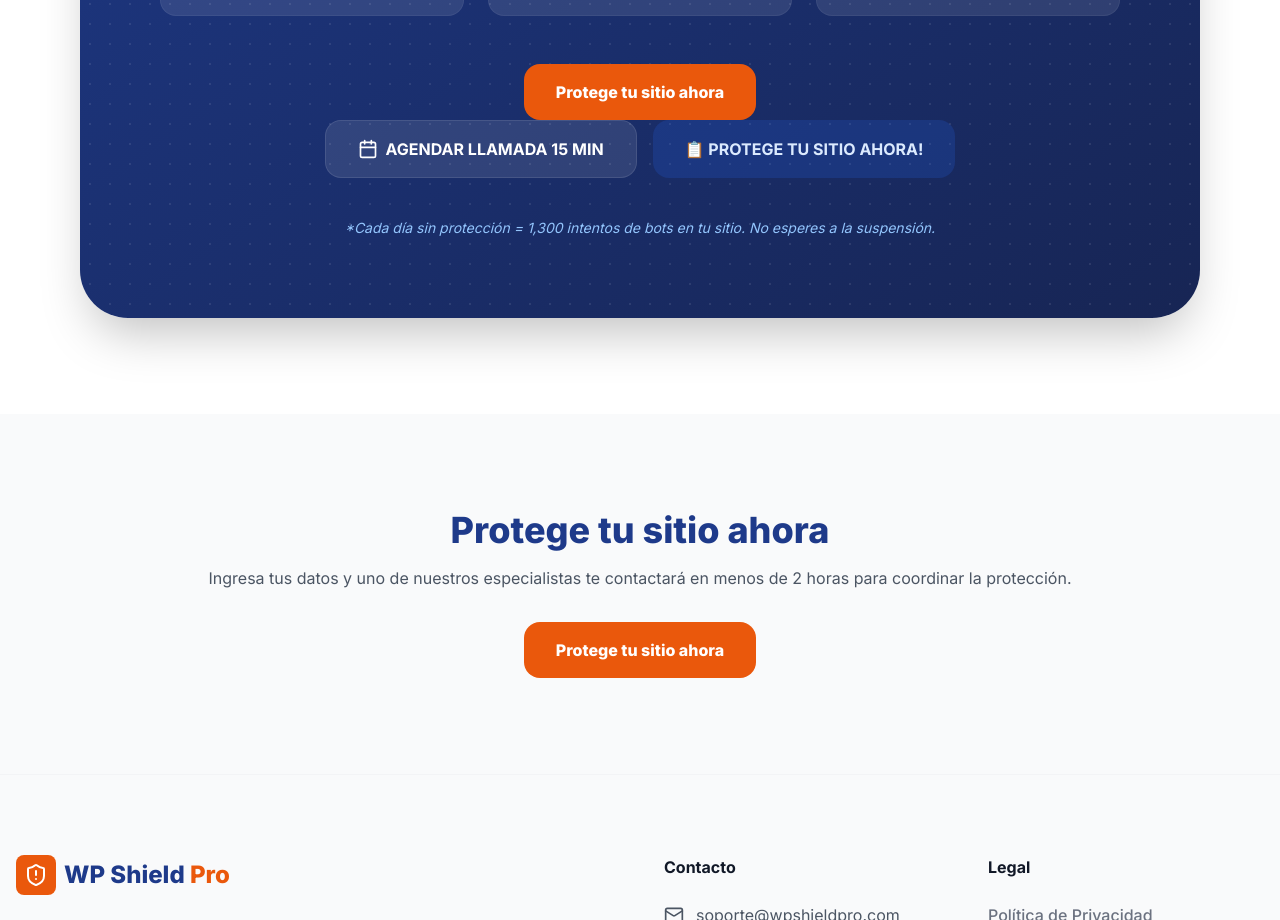
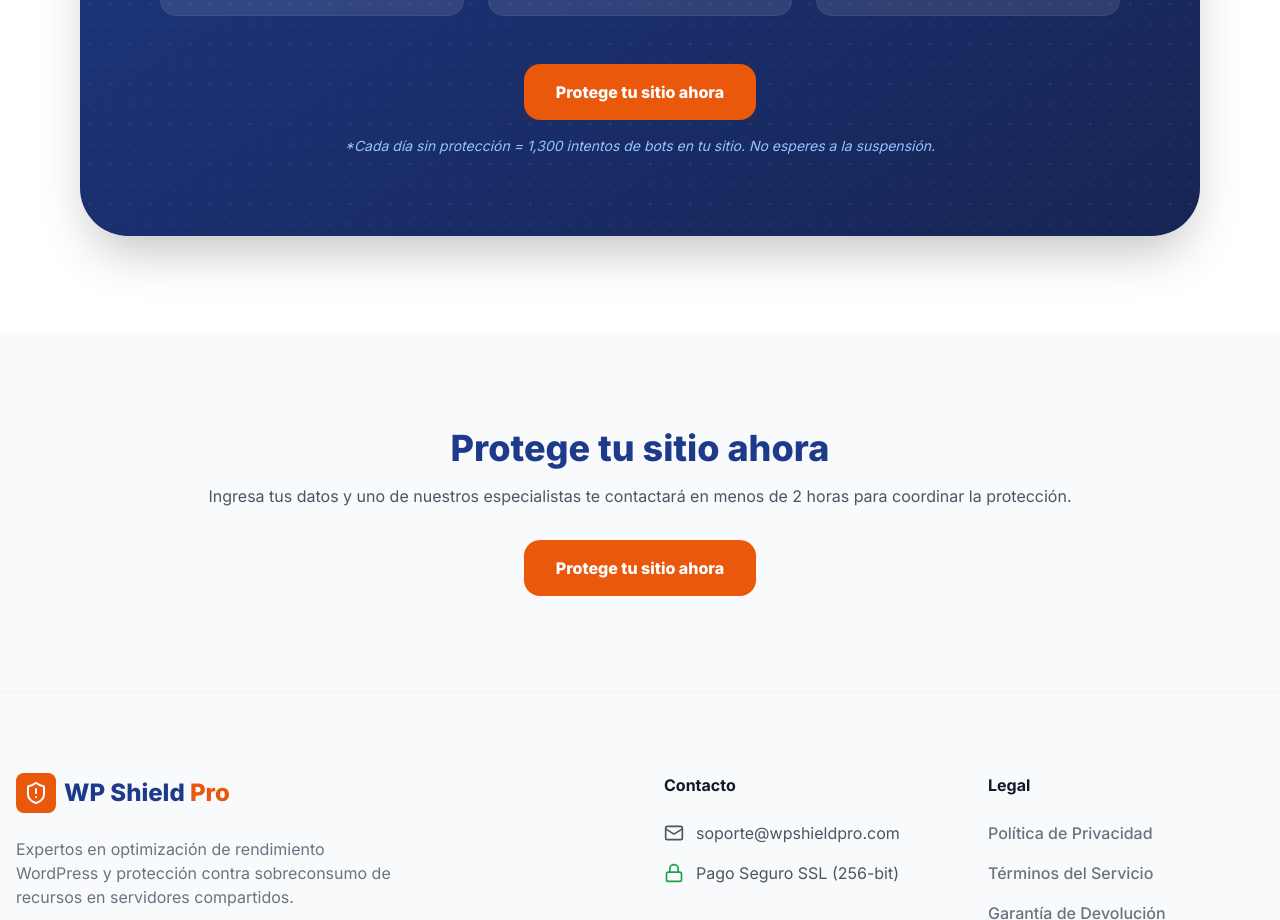
Before and after one commit to KannemanM/wp-shield, a React (Vite) app: page / in a window 1280 px wide. Shown: the part 6571-7491 px from the top of the page. Built offline with nearby package versions, Linux system fonts and the light colour scheme.

Commit message:
UX: FinalCTA opens contact popup; remove extra buttons; pass handler from App

```diff
--- a/App.tsx
+++ b/App.tsx
@@ -84,7 +84,7 @@ const App: React.FC = () => {
         <SolutionSection />
         <PricingSection onOpenContact={openContactPopup} />
         <FAQ />
-        <FinalCTA />
+        <FinalCTA onOpenContact={openContactPopup} />
 
         <ContactSection onOpenContact={openContactPopup} />
       </main>
--- a/components/FinalCTA.tsx
+++ b/components/FinalCTA.tsx
@@ -1,8 +1,8 @@
 
 import React from 'react';
-import { Calendar, Phone, AlertCircle, TrendingUp } from 'lucide-react';
+import { Phone, AlertCircle, TrendingUp } from 'lucide-react';
 
-export const FinalCTA: React.FC = () => {
+export const FinalCTA: React.FC<{ onOpenContact?: () => void }> = ({ onOpenContact }) => {
   return (
     <section className="py-24 bg-white">
       <div className="max-w-6xl mx-auto px-4">
@@ -42,15 +42,7 @@ export const FinalCTA: React.FC = () => {
 
 
 
-              <div className="flex flex-wrap justify-center gap-4">
-                <button className="bg-white/10 hover:bg-white/20 text-white px-8 py-4 rounded-2xl font-bold flex items-center gap-2 transition-colors border border-white/10">
-                  <Calendar className="w-5 h-5" />
-                  AGENDAR LLAMADA 15 MIN
-                </button>
-                <a href="#precios" className="bg-blue-600/20 hover:bg-blue-600/40 text-blue-100 px-8 py-4 rounded-2xl font-bold transition-colors inline-flex items-center justify-center">
-                  📋 PROTEGE TU SITIO AHORA!
-                </a>
-              </div>
+
 
               <p className="text-blue-300 text-sm italic mt-4">
                 *Cada día sin protección = 1,300 intentos de bots en tu sitio. No esperes a la suspensión.
```
